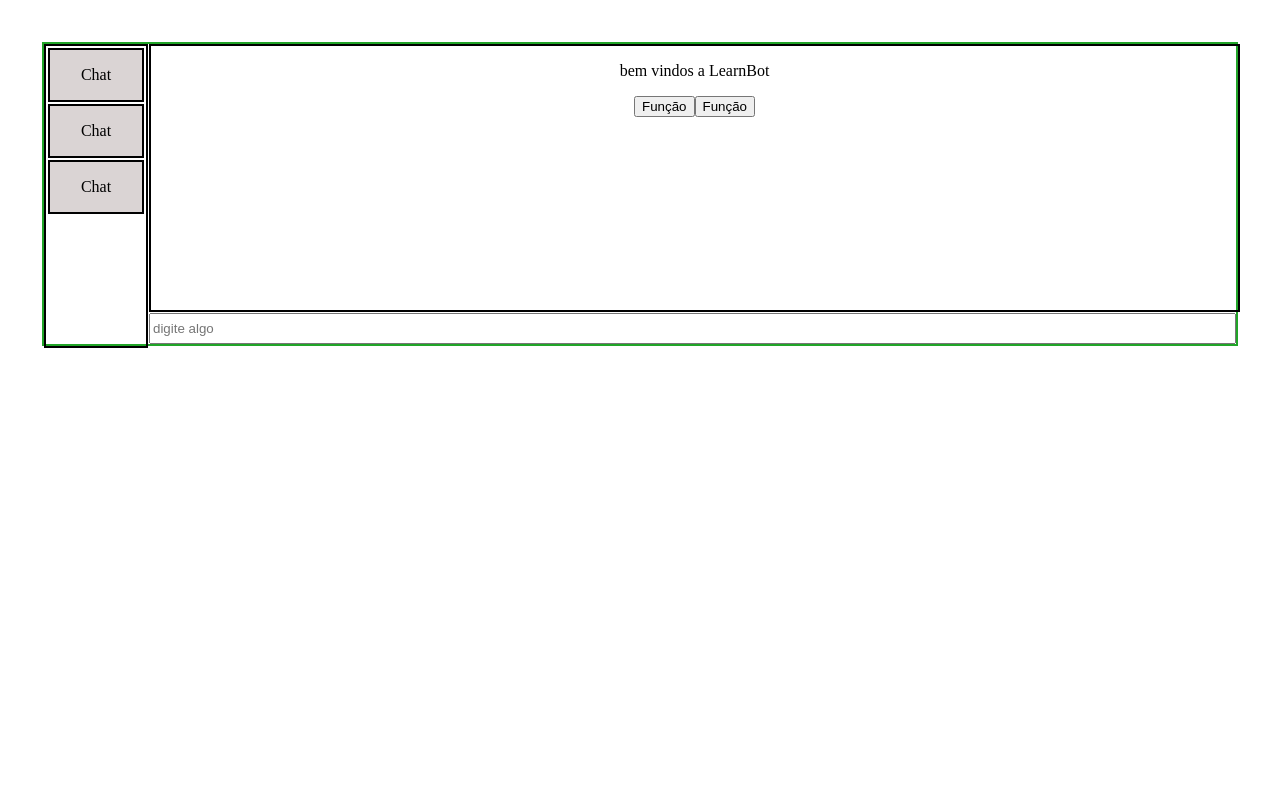
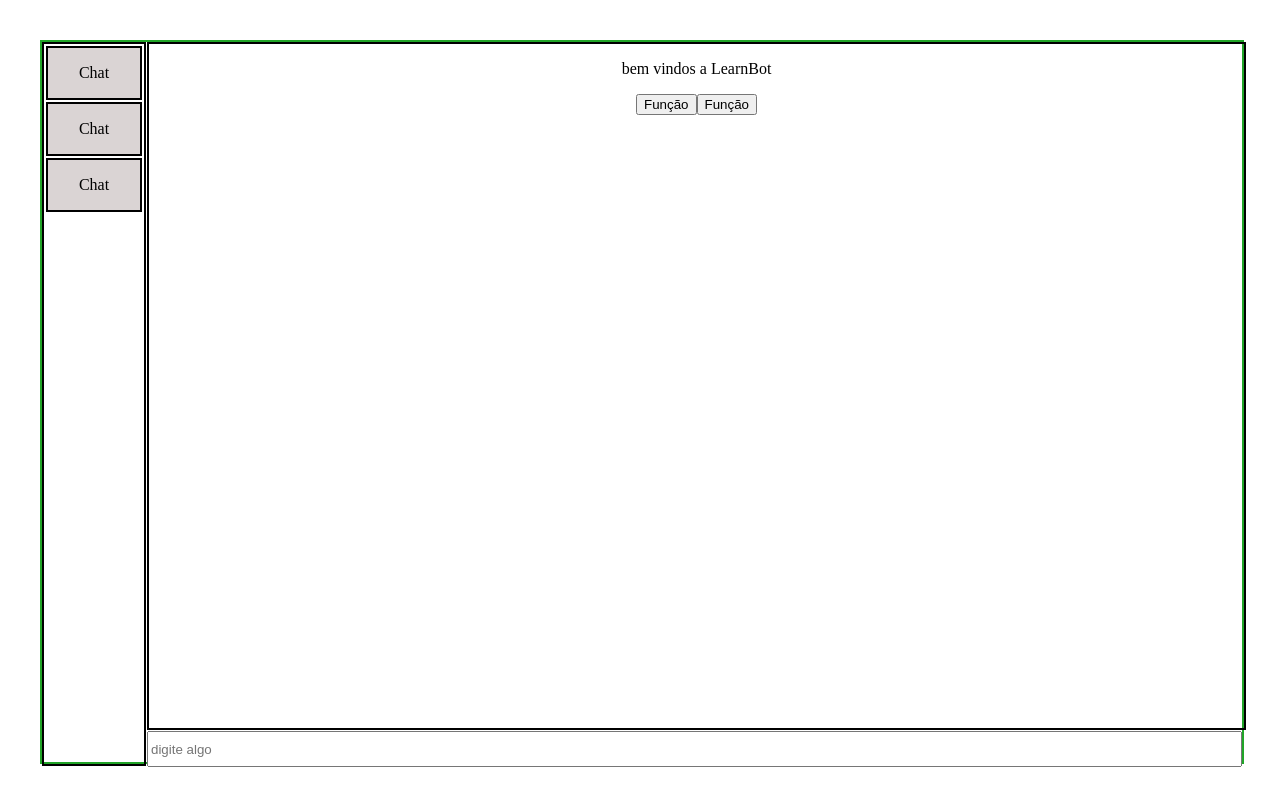
Before and after one commit to LaisOli22/eng-software, a React (Vite) app in the folder LearnBotFront/: page / in a window 1280 px wide. Built offline with nearby package versions, Linux system fonts and the light colour scheme.

Commit message:
ajuste nas dimensões da aplicação

```diff
--- a/LearnBotFront/src/index.css
+++ b/LearnBotFront/src/index.css
@@ -1,12 +1,12 @@
 .app-box{
   border: 2px solid rgb(33, 165, 40);
-  margin: 2px;
   display: grid;
   grid-template-columns: 100px 1fr;
-  grid-template-rows: auto;
+  grid-template-rows: 95% 5%;
   grid-gap: 10px;
   gap: 5px;
-  min-height: 300px;
+  min-height: 90vh;
+  width: 100%;
 }
 
 .chat-selection-button{
@@ -21,9 +21,8 @@
 
 .chat-selection-container{
   border: 2px solid black;
-  max-width: 100px;
-  min-width: 100px;
-  min-height: 300px;
+  width: 100px;
+  min-height: 90%;
   position: absolute;
   grid-column: 1;
   grid-row: 1;
```
